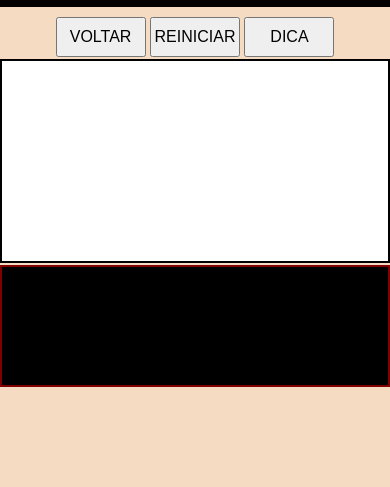
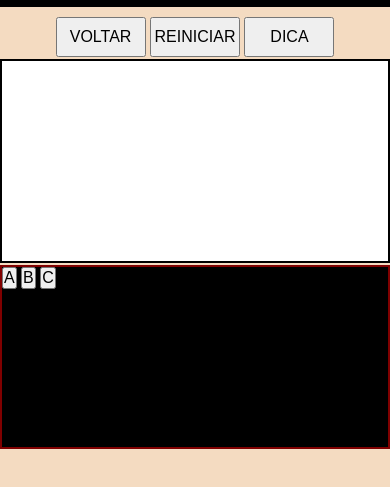
Before and after one commit to 1RodrigoSoares/Jogo-da-Forca-JS-, a plain HTML site: page pagJogo.html in a window 390 px wide. Shown: the part 161-648 px from the top of the page. Drawn offline with Linux system fonts and the light colour scheme.

Commit message:
Pequena mudança na responsividade mobile pt2

```diff
--- a/estilos/styleJogo.css
+++ b/estilos/styleJogo.css
@@ -116,7 +116,7 @@ body{
     }
     #tecladoTP{
         width: 99%;
-        height: 118px;
+        height: 180px;
     }
     #telaTP{
         width: 99%;
@@ -133,6 +133,5 @@ body{
     }
     #tecladoTP{
         width: 99%;
-        height: 250px;
     }
 }
--- a/pagJogo.html
+++ b/pagJogo.html
@@ -31,7 +31,9 @@
 
             </div>
             <div class="teclado" id="tecladoTP">
-
+                <button>A</button>
+                <button>B</button>
+                <button>C</button>
             </div>
         </article>
     </section>
```
